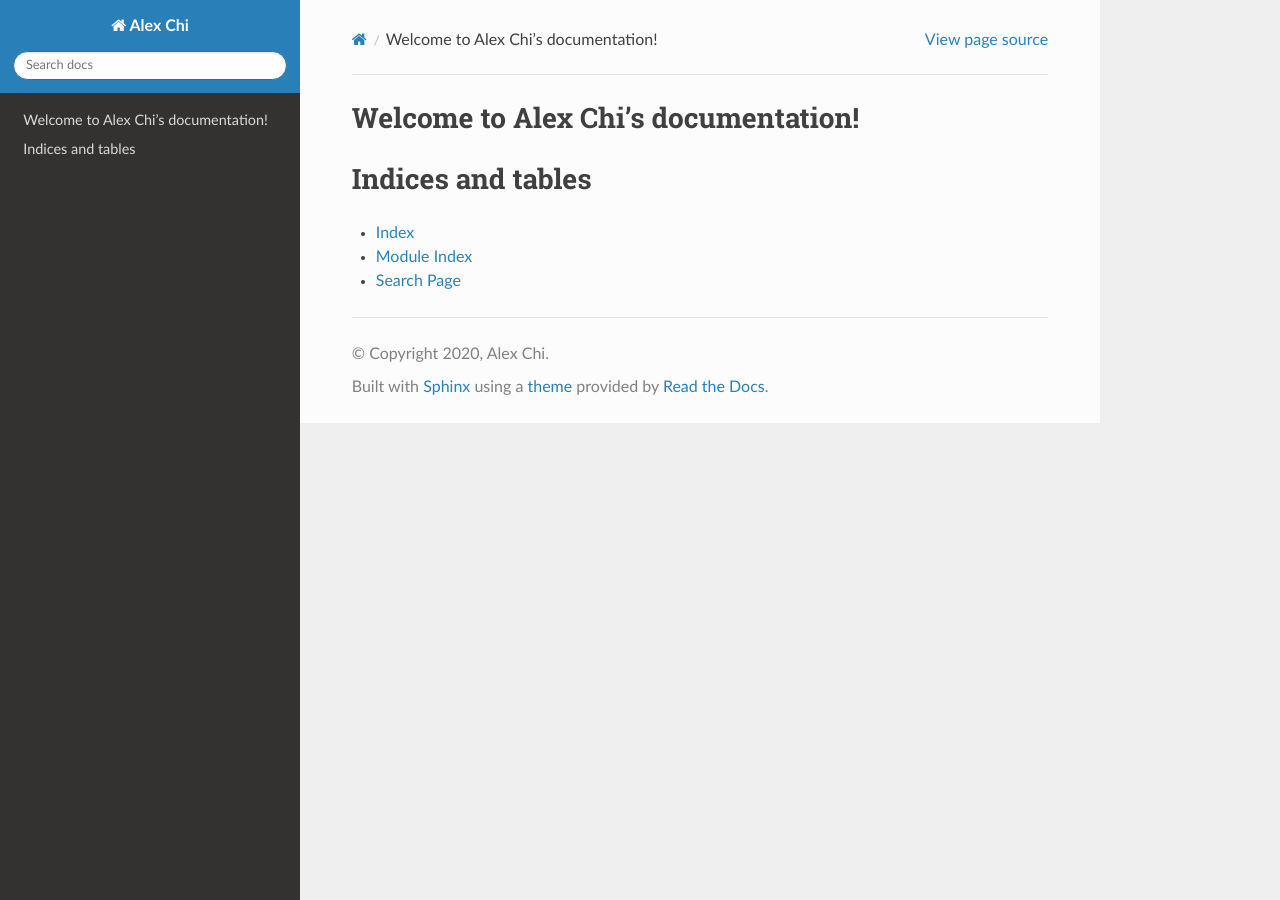
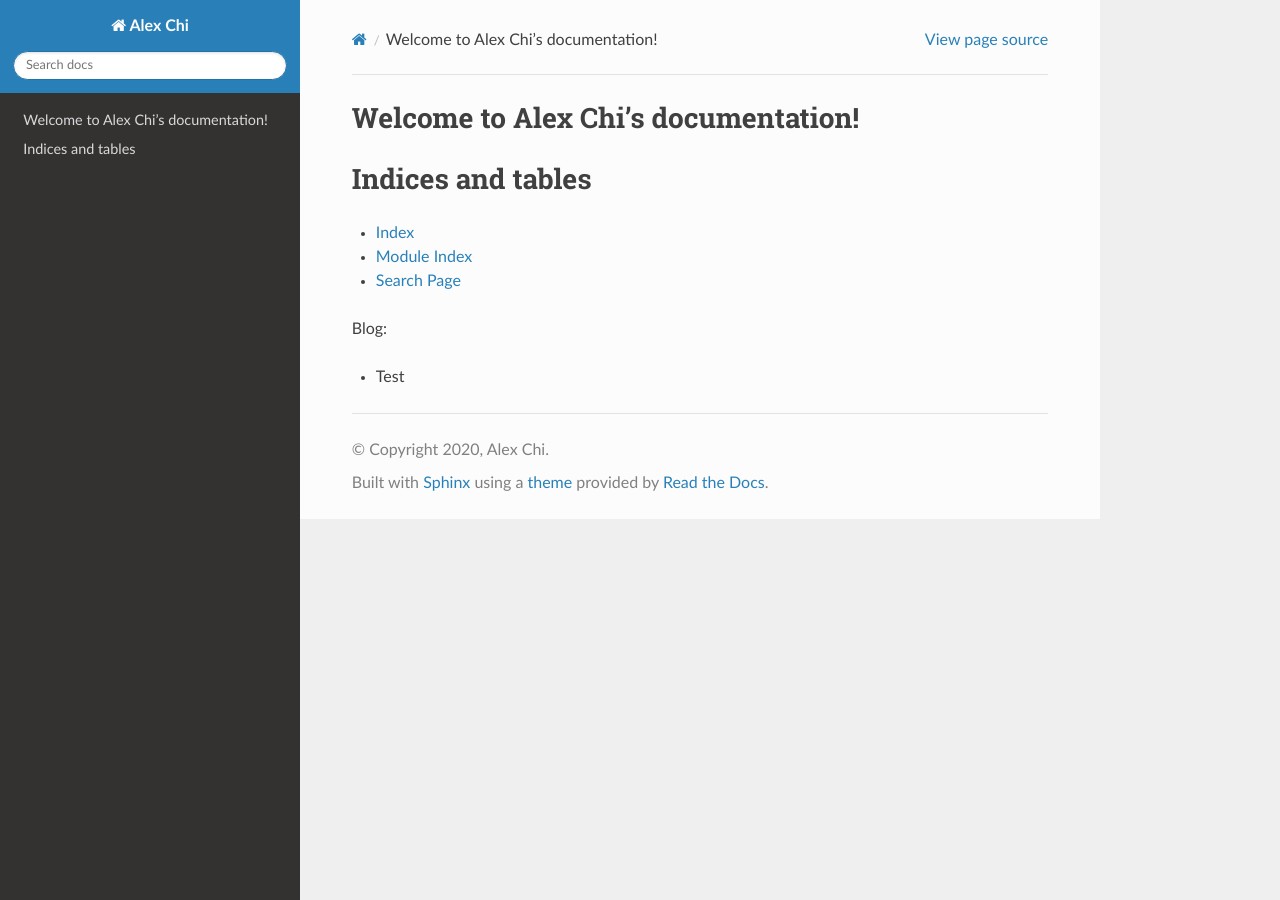
Before and after one commit to alexchicn/doc.alexchi.me, a Sphinx documentation site: the page built from source/index.rst, in a window 1280 px wide. Built offline with Sphinx 7.4.7 and the Read the Docs theme 2.0.0, drawn with Linux system fonts in a browser that asks for light colours.

Commit message:
test the tran

```diff
--- a/source/index.rst
+++ b/source/index.rst
@@ -18,3 +18,7 @@ Indices and tables
 * :ref:`genindex`
 * :ref:`modindex`
 * :ref:`search`
+
+Blog:
+
+* Test
```
Also changed, not shown: 1 other file.
